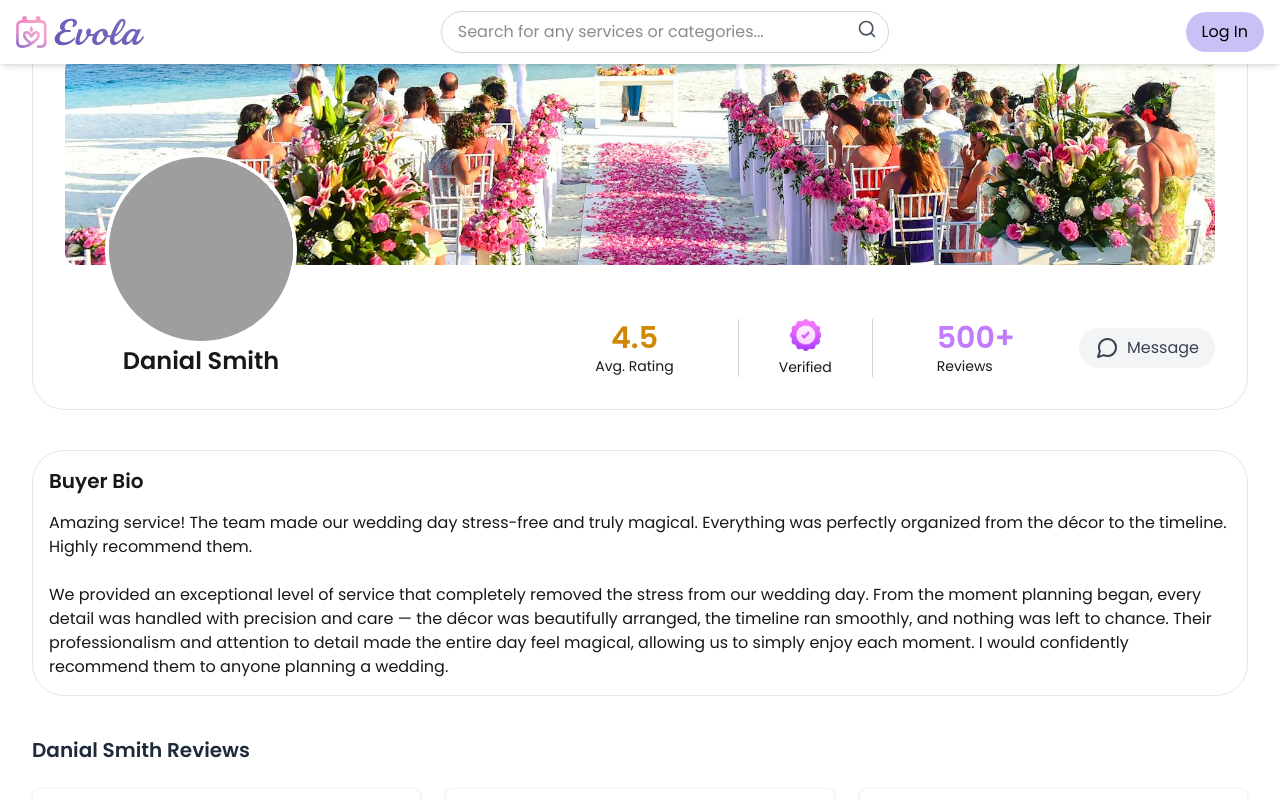
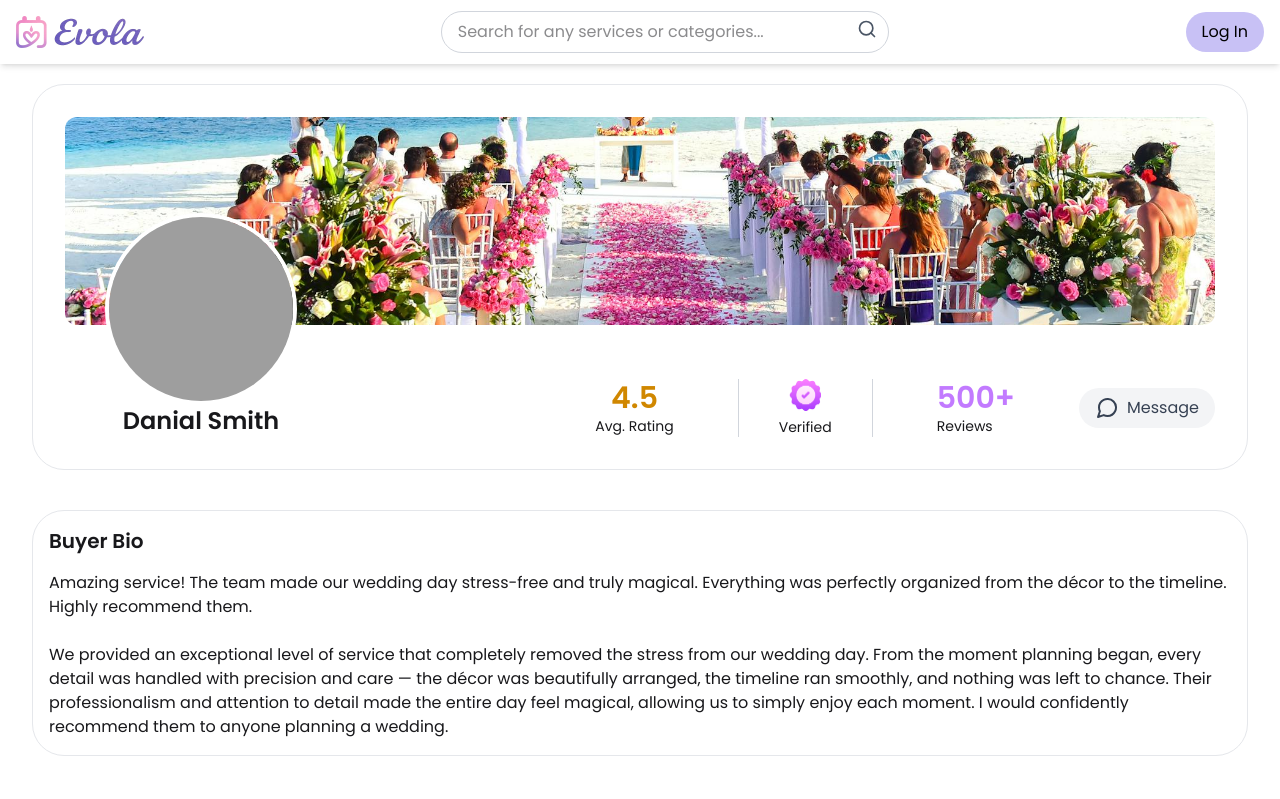
Before and after one commit to hasiburrahmanakash79/Multi-vendor, a React (Vite) app: page /seller-profile in a window 1280 px wide. Shown: the top 799 px of the page. Built offline with nearby package versions, Linux system fonts and the light colour scheme; grey boxes are pictures that could not be loaded.

Commit message:
style: update background color for notifications section and adjust layout margin in seller profile

```diff
--- a/src/Pages/AccountSettings/AccountSettings.jsx
+++ b/src/Pages/AccountSettings/AccountSettings.jsx
@@ -290,7 +290,7 @@ if (userRole === "buyer") {
 
       case 'Notifications':
         return (
-          <div className="space-y-6 shadow-xl p-4 rounded-2xl">
+          <div className="space-y-6 bg-gray-50 p-4 rounded-2xl">
             <div className="flex justify-between items-center">
               <div>
                 <h3 className="text-lg font-medium text-gray-800">Pop up notification on desktop</h3>
--- a/src/Pages/SellerProfile/SellerProfile.jsx
+++ b/src/Pages/SellerProfile/SellerProfile.jsx
@@ -110,7 +110,7 @@ const SellerProfile = () => {
   ];
 
   return (
-    <div className="py-6 px-4 sm:px-6 lg:px-8 max-w-7xl mx-auto">
+    <div className="py-6 px-4 sm:px-6 lg:px-8 container mx-auto mt-30 md:mt-15">
       <div className="border border-gray-200 p-4 sm:p-8 rounded-4xl">
         <div
           className="rounded-xl p-6 flex items-center justify-between h-40 sm:h-52"
```
